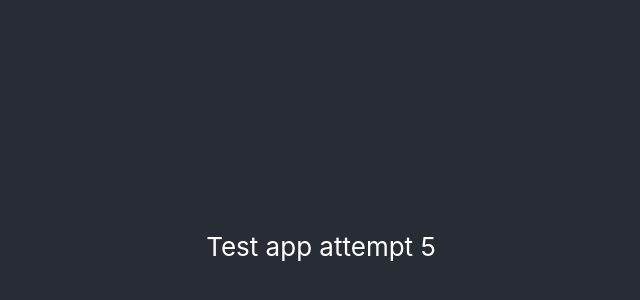
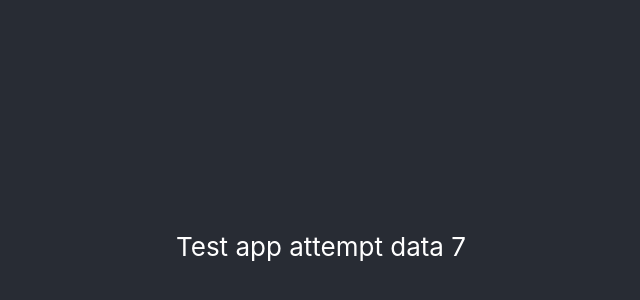
Before and after one commit to PrabhuCE/testApp, a React (Create React App) app: page / in a window 1280 px wide. Shown: the part 154-454 px from the top of the page, without its empty margins (319-959 px from the left). Built offline with nearby package versions, Linux system fonts and the light colour scheme.

Commit message:
Test Deployment

```diff
--- a/src/App.js
+++ b/src/App.js
@@ -5,7 +5,7 @@ function App() {
   return (
     <div className="App">
       <header className="App-header">
-        <div>Test app attempt 5</div>
+        <div>Test app attempt data 7</div>
       </header>
     </div>
   );
```
Also changed, not shown: 1 other file (tests, documents, lock files or other folders).
